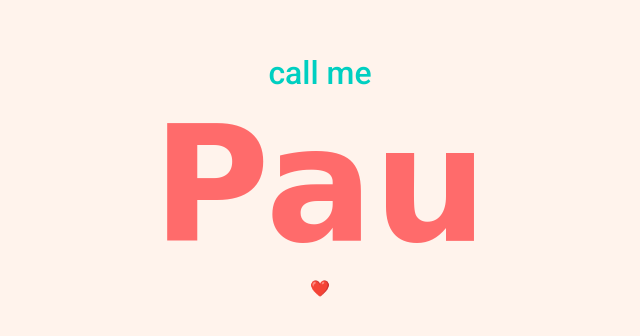
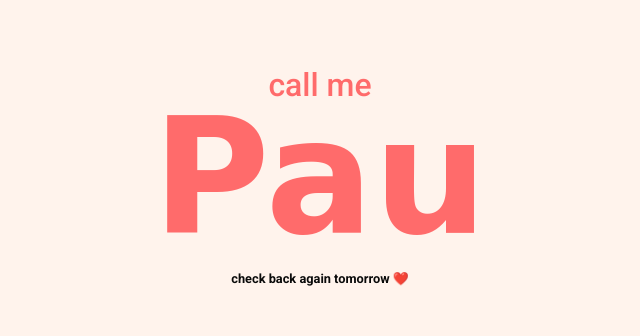
Before and after one commit to ktandun/whatsmynametoday, a plain HTML site: page index.html in a window 1280 px wide. Shown: the part 224-560 px from the top of the page, without its empty margins (320-960 px from the left). Drawn offline with Linux system fonts and the light colour scheme; a web font is replaced by a local one.

Commit message:
better text contrast

```diff
--- a/index.html
+++ b/index.html
@@ -19,7 +19,7 @@
         <div class="content">
             <p id="today-my-name-is">call me</p>
             <p id="name"></p>
-            <p>❤️</p>
+            <p id="check-back">check back again tomorrow ❤️</p>
         </div>
         <script src="script.js"></script>
     </body>
--- a/main.css
+++ b/main.css
@@ -6,8 +6,8 @@
 #today-my-name-is {
   font-family: "Roboto", sans-serif;
   font-size: 2em;
-    color: #00cfc1;
   font-weight: 500;
+  color: #ff6b6b;
 }
 
 #name {
@@ -15,6 +15,14 @@
   font-size: 10em;
   font-weight: 700;
   color: #ff6b6b;
+	margin-top: -20px;
+}
+
+#check-back {
+  font-family: "Roboto", sans-serif;
+  color: #0a0a0a;
+  font-size: 0.8em;
+  font-weight: 700;
 }
 
 .content {
```
Lines whose indentation alone changed are shown as unchanged.
